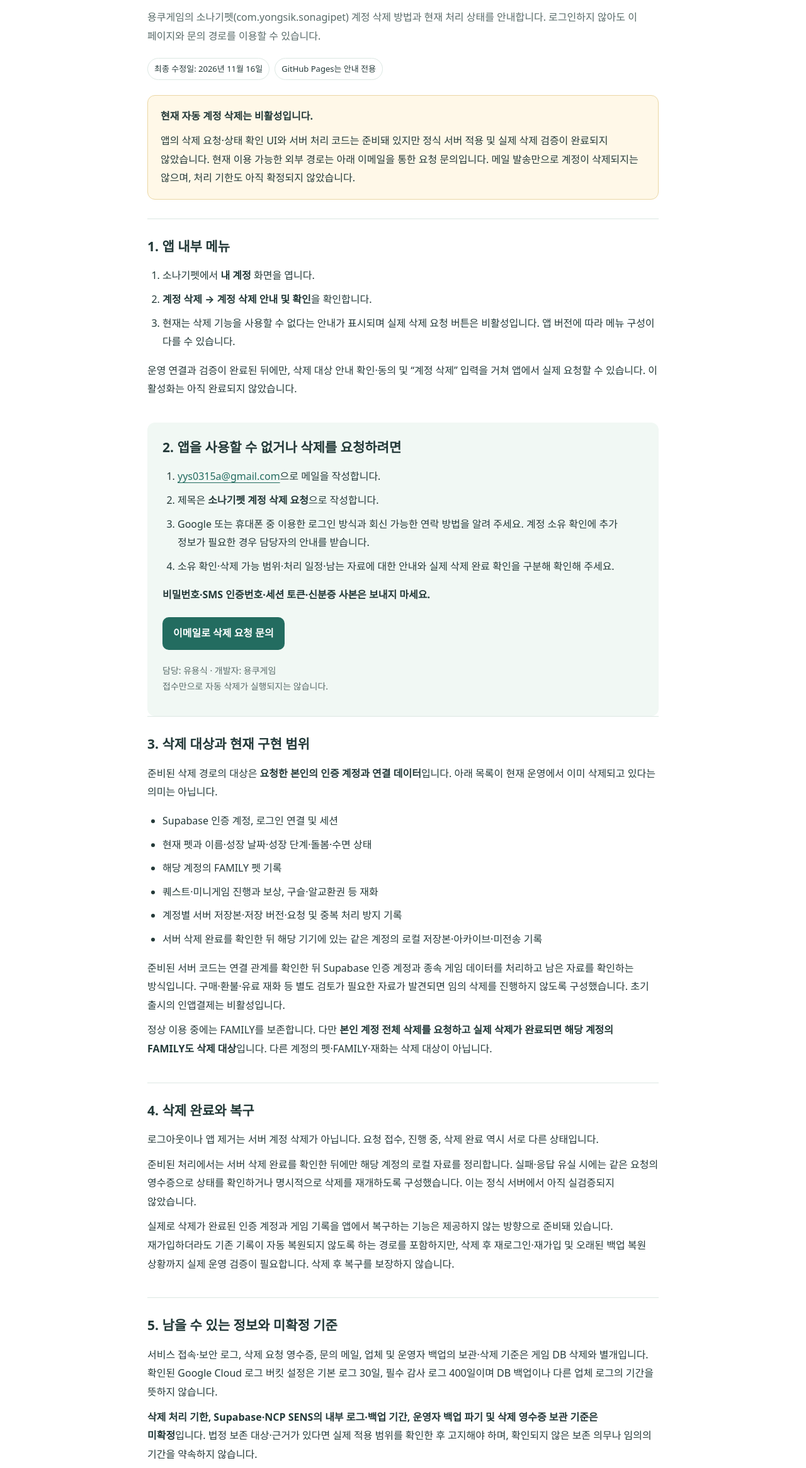
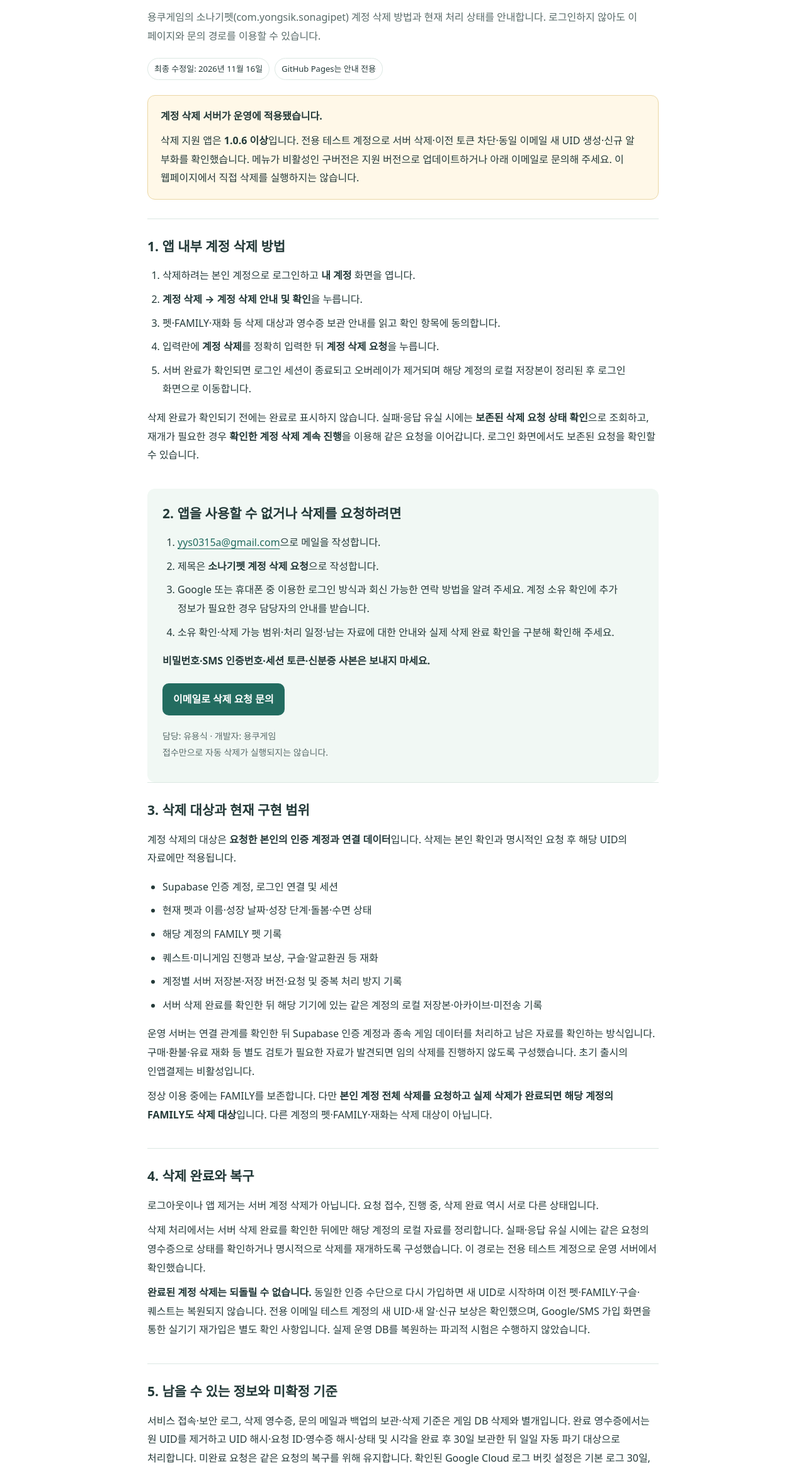
Before and after one commit to yys0315a-oss/sonagipet-policy, a plain HTML site: page delete-account.html in a window 1280 px wide. Shown: the part 227-2558 px from the top of the page at 63% size. Drawn offline with Linux system fonts and the light colour scheme.

Commit message:
Document live account deletion and 30-day receipts

```diff
--- a/delete-account.html
+++ b/delete-account.html
@@ -16,12 +16,12 @@
   <h1>소나기펫 계정 삭제 안내</h1>
   <p class="lead">용쿠게임의 소나기펫(com.yongsik.sonagipet) 계정 삭제 방법과 현재 처리 상태를 안내합니다. 로그인하지 않아도 이 페이지와 문의 경로를 이용할 수 있습니다.</p>
   <div class="meta"><span class="tag">최종 수정일: 2026년 11월 16일</span><span class="tag">GitHub Pages는 안내 전용</span></div>
-  <aside class="notice" aria-label="현재 기능 상태"><p><strong>현재 자동 계정 삭제는 비활성입니다.</strong></p><p>앱의 삭제 요청·상태 확인 UI와 서버 처리 코드는 준비돼 있지만 정식 서버 적용 및 실제 삭제 검증이 완료되지 않았습니다. 현재 이용 가능한 외부 경로는 아래 이메일을 통한 요청 문의입니다. 메일 발송만으로 계정이 삭제되지는 않으며, 처리 기한도 아직 확정되지 않았습니다.</p></aside>
-  <section><h2>1. 앱 내부 메뉴</h2><ol><li>소나기펫에서 <strong>내 계정</strong> 화면을 엽니다.</li><li><strong>계정 삭제 → 계정 삭제 안내 및 확인</strong>을 확인합니다.</li><li>현재는 삭제 기능을 사용할 수 없다는 안내가 표시되며 실제 삭제 요청 버튼은 비활성입니다. 앱 버전에 따라 메뉴 구성이 다를 수 있습니다.</li></ol><p>운영 연결과 검증이 완료된 뒤에만, 삭제 대상 안내 확인·동의 및 “계정 삭제” 입력을 거쳐 앱에서 실제 요청할 수 있습니다. 이 활성화는 아직 완료되지 않았습니다.</p></section>
+  <aside class="notice" aria-label="현재 기능 상태"><p><strong>계정 삭제 서버가 운영에 적용됐습니다.</strong></p><p>삭제 지원 앱은 <strong>1.0.6 이상</strong>입니다. 전용 테스트 계정으로 서버 삭제·이전 토큰 차단·동일 이메일 새 UID 생성·신규 알 부화를 확인했습니다. 메뉴가 비활성인 구버전은 지원 버전으로 업데이트하거나 아래 이메일로 문의해 주세요. 이 웹페이지에서 직접 삭제를 실행하지는 않습니다.</p></aside>
+  <section><h2>1. 앱 내부 계정 삭제 방법</h2><ol><li>삭제하려는 본인 계정으로 로그인하고 <strong>내 계정</strong> 화면을 엽니다.</li><li><strong>계정 삭제 → 계정 삭제 안내 및 확인</strong>을 누릅니다.</li><li>펫·FAMILY·재화 등 삭제 대상과 영수증 보관 안내를 읽고 확인 항목에 동의합니다.</li><li>입력란에 <strong>계정 삭제</strong>를 정확히 입력한 뒤 <strong>계정 삭제 요청</strong>을 누릅니다.</li><li>서버 완료가 확인되면 로그인 세션이 종료되고 오버레이가 제거되며 해당 계정의 로컬 저장본이 정리된 후 로그인 화면으로 이동합니다.</li></ol><p>삭제 완료가 확인되기 전에는 완료로 표시하지 않습니다. 실패·응답 유실 시에는 <strong>보존된 삭제 요청 상태 확인</strong>으로 조회하고, 재개가 필요한 경우 <strong>확인한 계정 삭제 계속 진행</strong>을 이용해 같은 요청을 이어갑니다. 로그인 화면에서도 보존된 요청을 확인할 수 있습니다.</p></section>
   <section class="contact"><h2>2. 앱을 사용할 수 없거나 삭제를 요청하려면</h2><ol><li><a href="mailto:yys0315a@gmail.com">yys0315a@gmail.com</a>으로 메일을 작성합니다.</li><li>제목은 <strong>소나기펫 계정 삭제 요청</strong>으로 작성합니다.</li><li>Google 또는 휴대폰 중 이용한 로그인 방식과 회신 가능한 연락 방법을 알려 주세요. 계정 소유 확인에 추가 정보가 필요한 경우 담당자의 안내를 받습니다.</li><li>소유 확인·삭제 가능 범위·처리 일정·남는 자료에 대한 안내와 실제 삭제 완료 확인을 구분해 확인해 주세요.</li></ol><p><strong>비밀번호·SMS 인증번호·세션 토큰·신분증 사본은 보내지 마세요.</strong></p><a class="button" href="mailto:yys0315a@gmail.com?subject=%EC%86%8C%EB%82%98%EA%B8%B0%ED%8E%AB%20%EA%B3%84%EC%A0%95%20%EC%82%AD%EC%A0%9C%20%EC%9A%94%EC%B2%AD">이메일로 삭제 요청 문의</a><p class="small">담당: 유용식 · 개발자: 용쿠게임<br>접수만으로 자동 삭제가 실행되지는 않습니다.</p></section>
-  <section><h2>3. 삭제 대상과 현재 구현 범위</h2><p>준비된 삭제 경로의 대상은 <strong>요청한 본인의 인증 계정과 연결 데이터</strong>입니다. 아래 목록이 현재 운영에서 이미 삭제되고 있다는 의미는 아닙니다.</p><ul><li>Supabase 인증 계정, 로그인 연결 및 세션</li><li>현재 펫과 이름·성장 날짜·성장 단계·돌봄·수면 상태</li><li>해당 계정의 FAMILY 펫 기록</li><li>퀘스트·미니게임 진행과 보상, 구슬·알교환권 등 재화</li><li>계정별 서버 저장본·저장 버전·요청 및 중복 처리 방지 기록</li><li>서버 삭제 완료를 확인한 뒤 해당 기기에 있는 같은 계정의 로컬 저장본·아카이브·미전송 기록</li></ul><p>준비된 서버 코드는 연결 관계를 확인한 뒤 Supabase 인증 계정과 종속 게임 데이터를 처리하고 남은 자료를 확인하는 방식입니다. 구매·환불·유료 재화 등 별도 검토가 필요한 자료가 발견되면 임의 삭제를 진행하지 않도록 구성했습니다. 초기 출시의 인앱결제는 비활성입니다.</p><p>정상 이용 중에는 FAMILY를 보존합니다. 다만 <strong>본인 계정 전체 삭제를 요청하고 실제 삭제가 완료되면 해당 계정의 FAMILY도 삭제 대상</strong>입니다. 다른 계정의 펫·FAMILY·재화는 삭제 대상이 아닙니다.</p></section>
-  <section><h2>4. 삭제 완료와 복구</h2><p>로그아웃이나 앱 제거는 서버 계정 삭제가 아닙니다. 요청 접수, 진행 중, 삭제 완료 역시 서로 다른 상태입니다.</p><p>준비된 처리에서는 서버 삭제 완료를 확인한 뒤에만 해당 계정의 로컬 자료를 정리합니다. 실패·응답 유실 시에는 같은 요청의 영수증으로 상태를 확인하거나 명시적으로 삭제를 재개하도록 구성했습니다. 이는 정식 서버에서 아직 실검증되지 않았습니다.</p><p>실제로 삭제가 완료된 인증 계정과 게임 기록을 앱에서 복구하는 기능은 제공하지 않는 방향으로 준비돼 있습니다. 재가입하더라도 기존 기록이 자동 복원되지 않도록 하는 경로를 포함하지만, 삭제 후 재로그인·재가입 및 오래된 백업 복원 상황까지 실제 운영 검증이 필요합니다. 삭제 후 복구를 보장하지 않습니다.</p></section>
-  <section><h2>5. 남을 수 있는 정보와 미확정 기준</h2><p>서비스 접속·보안 로그, 삭제 요청 영수증, 문의 메일, 업체 및 운영자 백업의 보관·삭제 기준은 게임 DB 삭제와 별개입니다. 확인된 Google Cloud 로그 버킷 설정은 기본 로그 30일, 필수 감사 로그 400일이며 DB 백업이나 다른 업체 로그의 기간을 뜻하지 않습니다.</p><p><strong>삭제 처리 기한, Supabase·NCP SENS의 내부 로그·백업 기간, 운영자 백업 파기 및 삭제 영수증 보관 기준은 미확정</strong>입니다. 법정 보존 대상·근거가 있다면 실제 적용 범위를 확인한 후 고지해야 하며, 확인되지 않은 보존 의무나 임의의 기간을 약속하지 않습니다.</p><p>이 GitHub Pages 페이지는 삭제 안내·이메일 연결만 제공합니다. 인증정보를 수집하거나 여기에서 직접 계정을 삭제하지 않습니다. 실제 삭제는 앱과 권한이 검증된 서버에서 처리해야 합니다.</p></section>
+  <section><h2>3. 삭제 대상과 현재 구현 범위</h2><p>계정 삭제의 대상은 <strong>요청한 본인의 인증 계정과 연결 데이터</strong>입니다. 삭제는 본인 확인과 명시적인 요청 후 해당 UID의 자료에만 적용됩니다.</p><ul><li>Supabase 인증 계정, 로그인 연결 및 세션</li><li>현재 펫과 이름·성장 날짜·성장 단계·돌봄·수면 상태</li><li>해당 계정의 FAMILY 펫 기록</li><li>퀘스트·미니게임 진행과 보상, 구슬·알교환권 등 재화</li><li>계정별 서버 저장본·저장 버전·요청 및 중복 처리 방지 기록</li><li>서버 삭제 완료를 확인한 뒤 해당 기기에 있는 같은 계정의 로컬 저장본·아카이브·미전송 기록</li></ul><p>운영 서버는 연결 관계를 확인한 뒤 Supabase 인증 계정과 종속 게임 데이터를 처리하고 남은 자료를 확인하는 방식입니다. 구매·환불·유료 재화 등 별도 검토가 필요한 자료가 발견되면 임의 삭제를 진행하지 않도록 구성했습니다. 초기 출시의 인앱결제는 비활성입니다.</p><p>정상 이용 중에는 FAMILY를 보존합니다. 다만 <strong>본인 계정 전체 삭제를 요청하고 실제 삭제가 완료되면 해당 계정의 FAMILY도 삭제 대상</strong>입니다. 다른 계정의 펫·FAMILY·재화는 삭제 대상이 아닙니다.</p></section>
+  <section><h2>4. 삭제 완료와 복구</h2><p>로그아웃이나 앱 제거는 서버 계정 삭제가 아닙니다. 요청 접수, 진행 중, 삭제 완료 역시 서로 다른 상태입니다.</p><p>삭제 처리에서는 서버 삭제 완료를 확인한 뒤에만 해당 계정의 로컬 자료를 정리합니다. 실패·응답 유실 시에는 같은 요청의 영수증으로 상태를 확인하거나 명시적으로 삭제를 재개하도록 구성했습니다. 이 경로는 전용 테스트 계정으로 운영 서버에서 확인했습니다.</p><p><strong>완료된 계정 삭제는 되돌릴 수 없습니다.</strong> 동일한 인증 수단으로 다시 가입하면 새 UID로 시작하며 이전 펫·FAMILY·구슬·퀘스트는 복원되지 않습니다. 전용 이메일 테스트 계정의 새 UID·새 알·신규 보상은 확인했으며, Google/SMS 가입 화면을 통한 실기기 재가입은 별도 확인 사항입니다. 실제 운영 DB를 복원하는 파괴적 시험은 수행하지 않았습니다.</p></section>
+  <section><h2>5. 남을 수 있는 정보와 미확정 기준</h2><p>서비스 접속·보안 로그, 삭제 영수증, 문의 메일과 백업의 보관·삭제 기준은 게임 DB 삭제와 별개입니다. 완료 영수증에서는 원 UID를 제거하고 UID 해시·요청 ID·영수증 해시·상태 및 시각을 완료 후 30일 보관한 뒤 일일 자동 파기 대상으로 처리합니다. 미완료 요청은 같은 요청의 복구를 위해 유지합니다. 확인된 Google Cloud 로그 버킷 설정은 기본 로그 30일, 필수 감사 로그 400일이며 DB 백업이나 다른 업체 로그의 기간을 뜻하지 않습니다.</p><p><strong>Supabase·NCP SENS의 내부 로그·비공개 백업 기간과 문의 메일 보관 기준은 미확정</strong>입니다. 확인 시점 운영 DB에 일일 백업 7개가 표시됐고 PITR은 비활성입니다. 백업 복원 시에는 최신 삭제 목록을 재적용하기 전 서비스를 재개하지 않도록 절차를 마련했습니다. 최신 목록을 확보할 수 없거나 삭제 목록 범위보다 오래된 사본은 서비스 복원에 사용하지 않습니다. 삭제 요청은 즉시 처리를 시도하지만 통신·서버 장애 등으로 실패할 수 있어 확인되지 않은 완료 기한을 약속하지 않습니다. 법정 보존 대상·근거가 있다면 실제 적용 범위를 확인한 후 고지해야 하며, 확인되지 않은 보존 의무나 임의의 기간을 약속하지 않습니다.</p><p>이 GitHub Pages 페이지는 삭제 안내·이메일 연결만 제공합니다. 인증정보를 수집하거나 여기에서 직접 계정을 삭제하지 않습니다. 실제 삭제는 앱과 권한이 검증된 서버에서 처리해야 합니다.</p></section>
   <section><h2>6. 문의</h2><p>용쿠게임 · 담당 유용식<br><a href="mailto:yys0315a@gmail.com">yys0315a@gmail.com</a></p><p>정보 처리 항목·연령 조건·보관 현황은 <a href="privacy.html">개인정보처리방침</a>에서 확인할 수 있습니다.</p></section>
 </main><footer><div class="foot">용쿠게임 · 소나기펫<br><a href="privacy.html">개인정보처리방침</a> · <a href="delete-account.html">계정 삭제 안내</a></div></footer>
 </body></html>
```
Also changed, not shown: privacy.html (+5 -4 lines).
